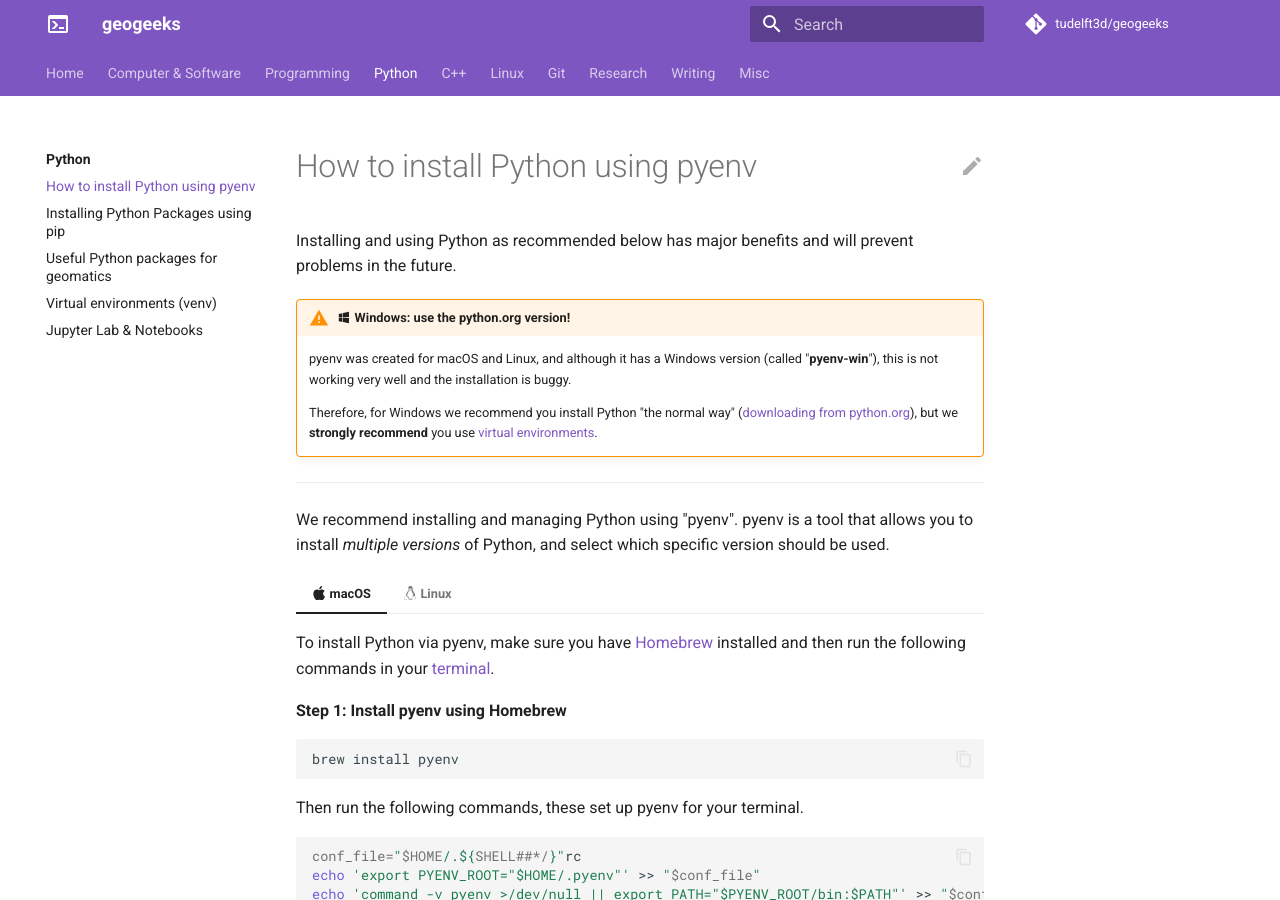
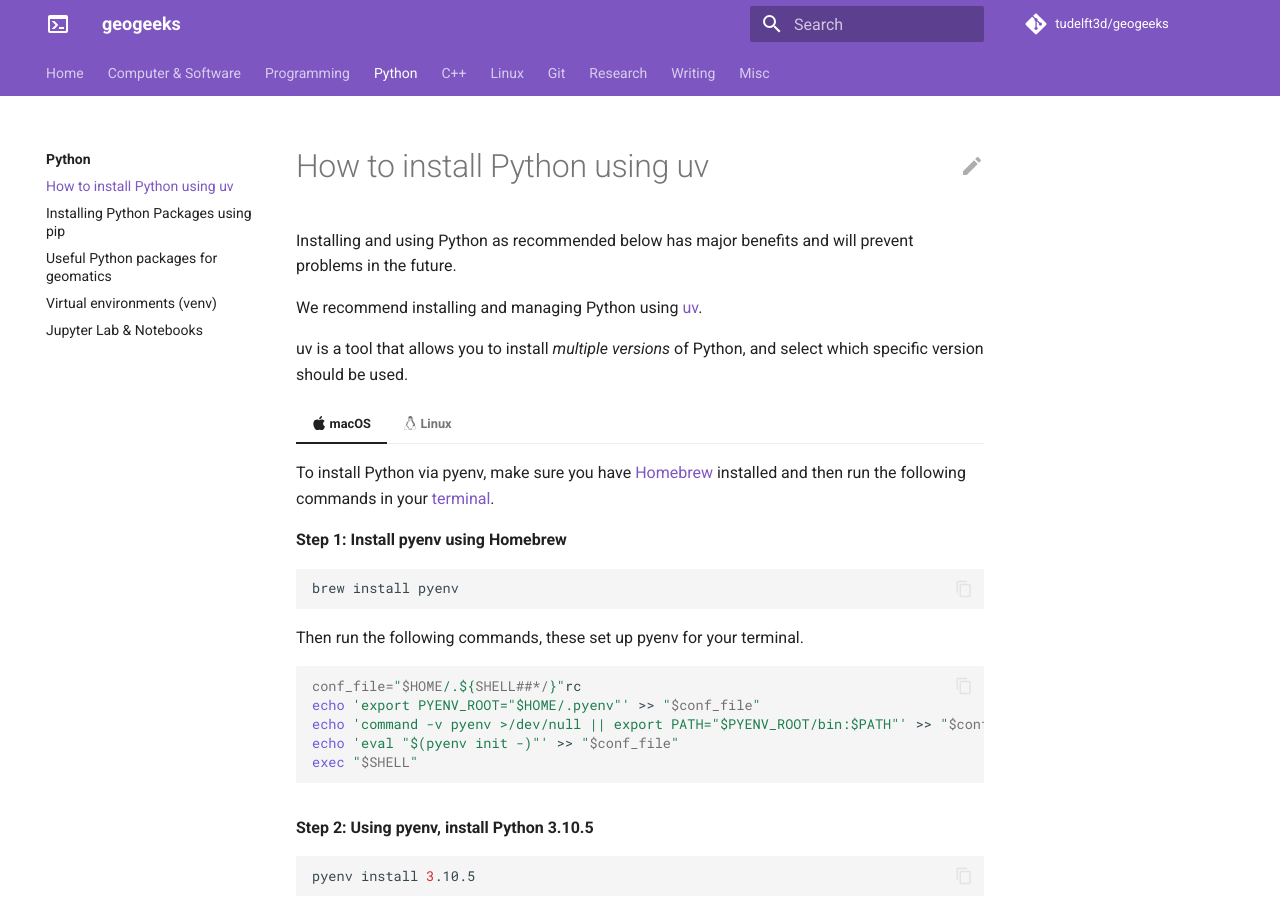
Before and after one commit to tudelft3d/geogeeks, an MkDocs documentation site: the page built from docs/python/install.md, in a window 1280 px wide and 900 px high. Built offline with MkDocs 1.6.1 and Material for MkDocs 9.7.7, drawn with Linux system fonts in a browser that asks for light colours; comment, search, counter and statistics services are not loaded.

Commit message:
Fix many things quickly
remove pyenv and put uv

```diff
--- a/docs/python/install.md
+++ b/docs/python/install.md
@@ -1,18 +1,11 @@
 
-# How to install Python using pyenv
+# How to install Python using uv
 
 Installing and using Python as recommended below has major benefits and will prevent problems in the future.
 
-!!! warning ":material-microsoft-windows: Windows: use the python.org version!"
+We recommend installing and managing Python using [uv](https://docs.astral.sh/uv/).
 
-    pyenv was created for macOS and Linux, and although it has a Windows version (called "**pyenv-win**"), this is not working very well and the installation is buggy.
-
-    Therefore, for Windows we recommend you install Python "the normal way" ([downloading from python.org](https://www.python.org/downloads/)), but we **strongly recommend** you use [virtual environments](venv.md).
-
----
-
-We recommend installing and managing Python using "pyenv".
-pyenv is a tool that allows you to install *multiple versions* of Python, and select which specific version should be used.
+uv is a tool that allows you to install *multiple versions* of Python, and select which specific version should be used.
 
 
 === ":simple-apple: macOS"
```
Also changed, not shown: README.md (+5 -0 lines), docs/computer/bestsoftware.md (+1 -1 lines), docs/computer/perfectsetup.md (+3 -3 lines), docs/python/pip.md (+1 -2 lines), docs/python/venv.md (+13 -28 lines), docs/research/msccode.md (+1 -1 lines), pyproject.toml (+7 -3 lines), 2 other files.
